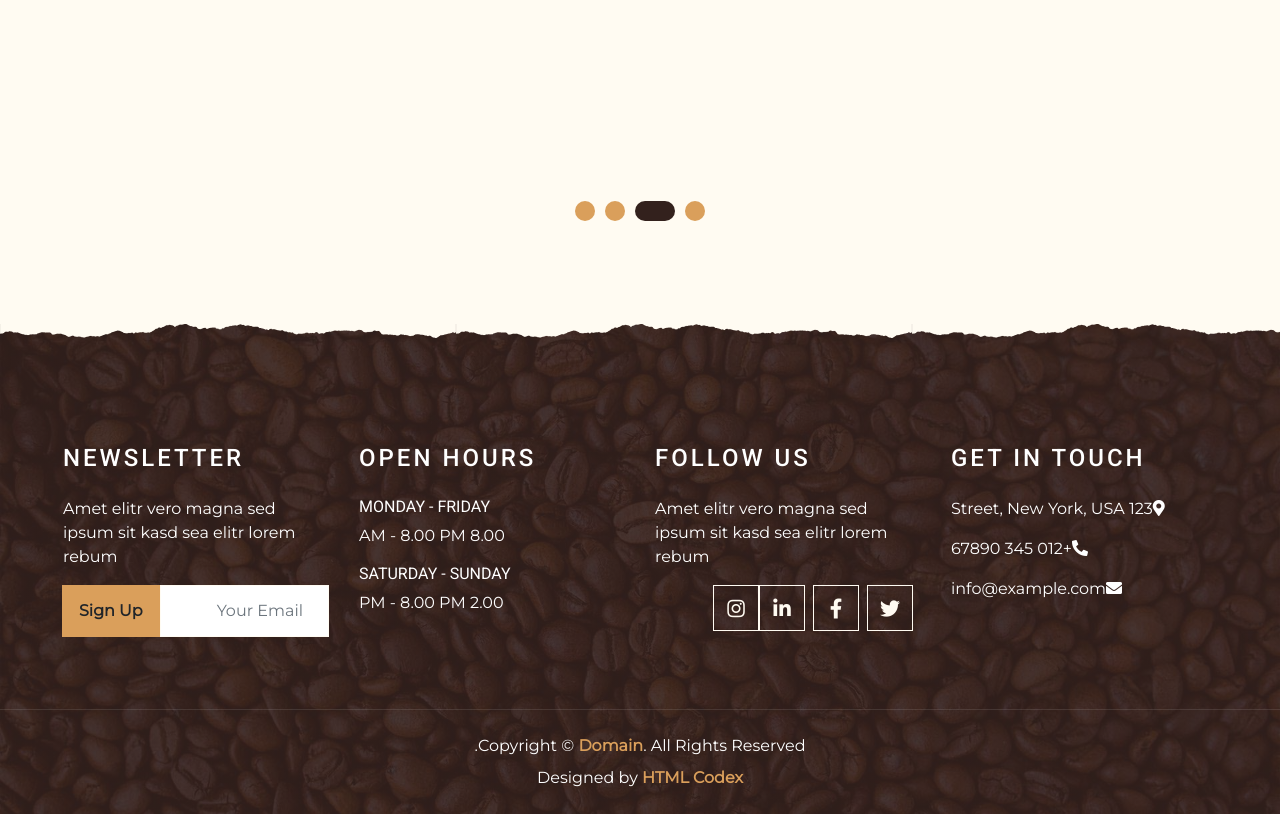
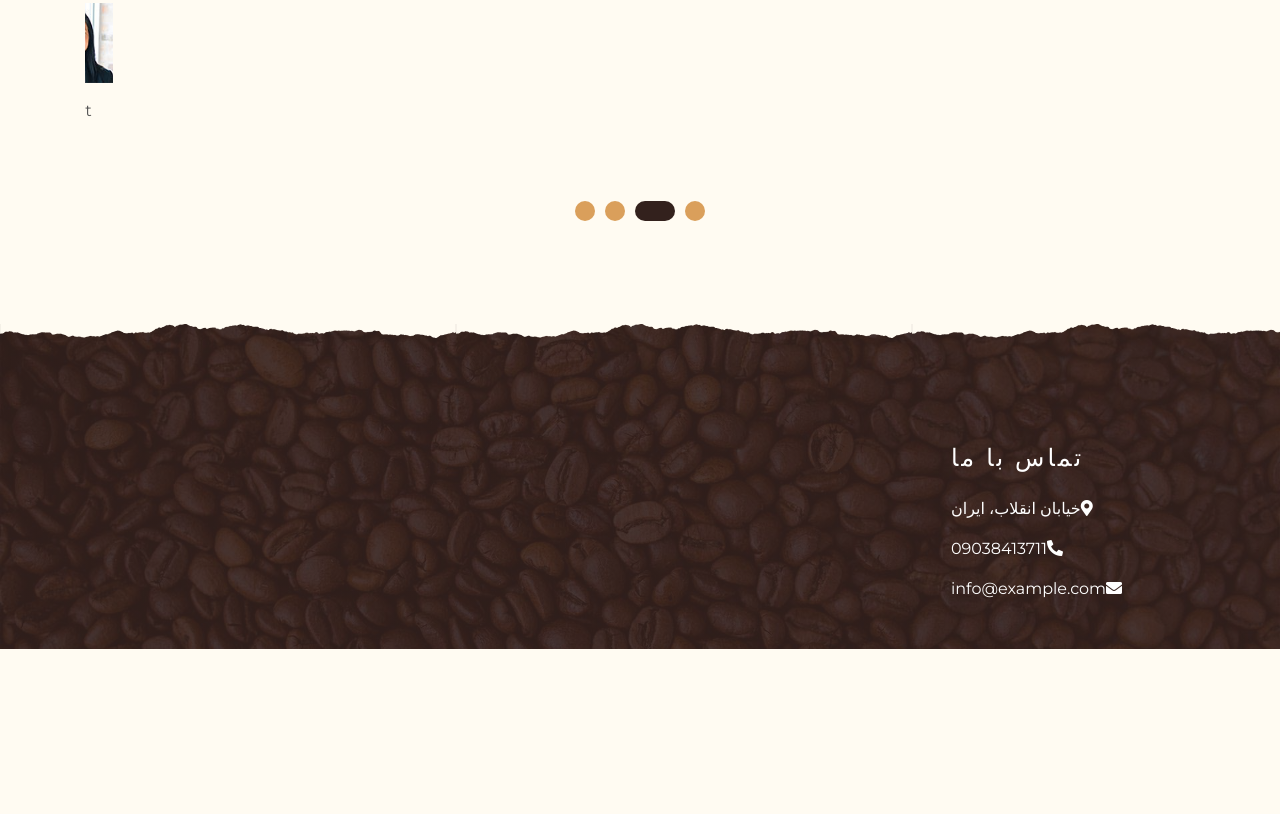
Before and after one commit to arash-zare/blucoffee, a plain HTML site: page testimonial.html in a window 1280 px wide. Shown: the part 755-1569 px from the top of the page. After the commit the page ends 1404 px from the top, so only its background shows below. Drawn offline with nearby package versions, Linux system fonts and the light colour scheme.

Commit message:
Update testimonial.html

```diff
--- a/testimonial.html
+++ b/testimonial.html
@@ -123,53 +123,22 @@
     <!-- Testimonial End -->
 
 
-    <!-- Footer Start -->
+    <!-- شروع پاورقی -->
     <div class="container-fluid footer text-white mt-5 pt-5 px-0 position-relative overlay-top">
         <div class="row mx-0 pt-5 px-sm-3 px-lg-5 mt-4">
             <div class="col-lg-3 col-md-6 mb-5">
-                <h4 class="text-white text-uppercase mb-4" style="letter-spacing: 3px;">Get In Touch</h4>
-                <p><i class="fa fa-map-marker-alt mr-2"></i>123 Street, New York, USA</p>
-                <p><i class="fa fa-phone-alt mr-2"></i>+012 345 67890</p>
+                <h4 class="text-white text-uppercase mb-4" style="letter-spacing: 3px;">تماس با ما</h4>
+                <p><i class="fa fa-map-marker-alt mr-2"></i>خیابان انقلاب، ایران</p>
+                <p><i class="fa fa-phone-alt mr-2"></i>09038413711</p>
                 <p class="m-0"><i class="fa fa-envelope mr-2"></i>info@example.com</p>
             </div>
-            <div class="col-lg-3 col-md-6 mb-5">
-                <h4 class="text-white text-uppercase mb-4" style="letter-spacing: 3px;">Follow Us</h4>
-                <p>Amet elitr vero magna sed ipsum sit kasd sea elitr lorem rebum</p>
-                <div class="d-flex justify-content-start">
-                    <a class="btn btn-lg btn-outline-light btn-lg-square mr-2" href="#"><i class="fab fa-twitter"></i></a>
-                    <a class="btn btn-lg btn-outline-light btn-lg-square mr-2" href="#"><i class="fab fa-facebook-f"></i></a>
-                    <a class="btn btn-lg btn-outline-light btn-lg-square mr-2" href="#"><i class="fab fa-linkedin-in"></i></a>
-                    <a class="btn btn-lg btn-outline-light btn-lg-square" href="#"><i class="fab fa-instagram"></i></a>
-                </div>
-            </div>
-            <div class="col-lg-3 col-md-6 mb-5">
-                <h4 class="text-white text-uppercase mb-4" style="letter-spacing: 3px;">Open Hours</h4>
-                <div>
-                    <h6 class="text-white text-uppercase">Monday - Friday</h6>
-                    <p>8.00 AM - 8.00 PM</p>
-                    <h6 class="text-white text-uppercase">Saturday - Sunday</h6>
-                    <p>2.00 PM - 8.00 PM</p>
-                </div>
-            </div>
-            <div class="col-lg-3 col-md-6 mb-5">
-                <h4 class="text-white text-uppercase mb-4" style="letter-spacing: 3px;">Newsletter</h4>
-                <p>Amet elitr vero magna sed ipsum sit kasd sea elitr lorem rebum</p>
-                <div class="w-100">
-                    <div class="input-group">
-                        <input type="text" class="form-control border-light" style="padding: 25px;" placeholder="Your Email">
-                        <div class="input-group-append">
-                            <button class="btn btn-primary font-weight-bold px-3">Sign Up</button>
-                        </div>
-                    </div>
-                </div>
-            </div>
-        </div>
-        <div class="container-fluid text-center text-white border-top mt-4 py-4 px-sm-3 px-md-5" style="border-color: rgba(256, 256, 256, .1) !important;">
-            <p class="mb-2 text-white">Copyright &copy; <a class="font-weight-bold" href="#">Domain</a>. All Rights Reserved.</a></p>
-            <p class="m-0 text-white">Designed by <a class="font-weight-bold" href="https://htmlcodex.com">HTML Codex</a></p>
         </div>
     </div>
-    <!-- Footer End -->
+    <!-- پایان پاورقی -->
+</body>
+
+</html>
+
 
 
     <!-- Back to Top -->
```
